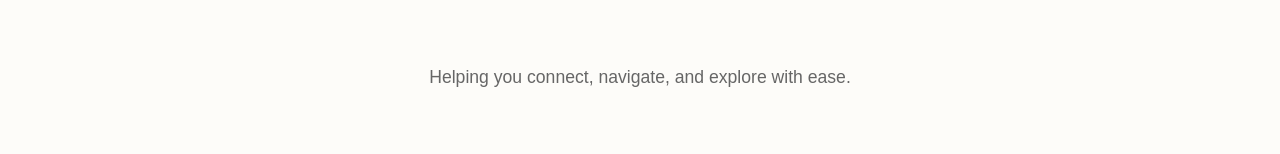
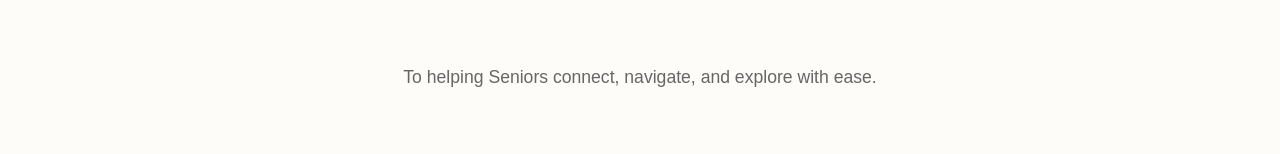
Before and after one commit to lbanue11/CS3337-ELDEREASE, a React (Vite) app in the folder front/: page /home in a window 1280 px wide. Shown: the part 224-378 px from the top of the page. Built offline with nearby package versions, Linux system fonts and the light colour scheme.

Commit message:
Update Home.jsx

```diff
--- a/front/src/Home.jsx
+++ b/front/src/Home.jsx
@@ -47,7 +47,7 @@ const Home = () => {
       <main className="home-intro-container">
         <h1 className="app-text-style">Welcome to Our Platform</h1>
         <p className="tagline-style">
-          Helping you connect, navigate, and explore with ease.
+          To helping Seniors connect, navigate, and explore with ease.
         </p>
 
         <section className="resources-section">
```
